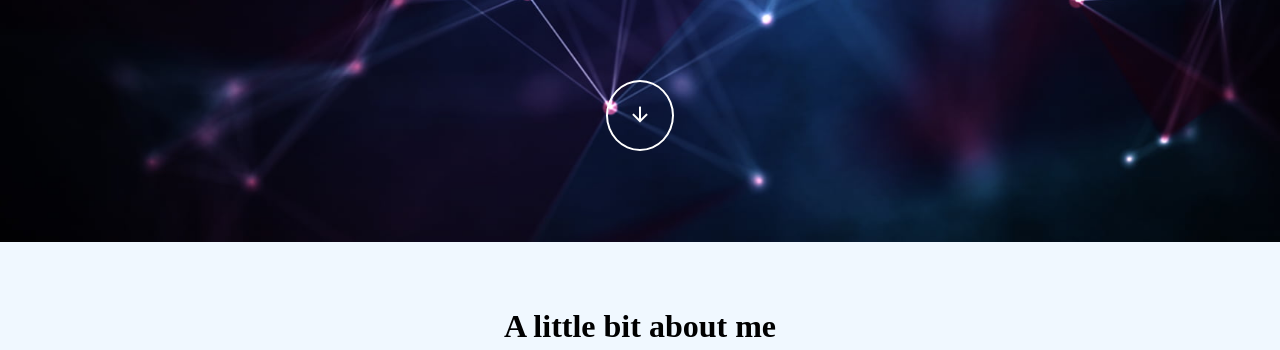
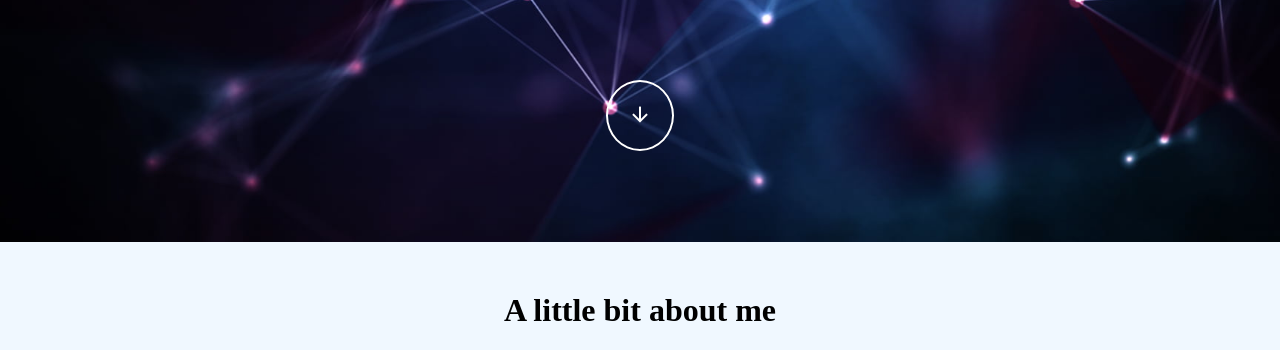
Before and after one commit to Roshan-023/CODSOFT_Task2, a plain HTML site: page index.html in a window 1280 px wide. Shown: the part 558-908 px from the top of the page. Drawn offline with nearby package versions, Linux system fonts and the light colour scheme.

```diff
--- a/index.html
+++ b/index.html
@@ -38,7 +38,7 @@
       <section id="home">
         <div class="page2">
           <div id="intro">
-            <h2 style="font-size: 2rem; margin-top: 2vh">
+            <h2 style="font-size: 2rem;">
               A little bit about me
             </h2>
             <img src="logo.png" alt="" />
```
